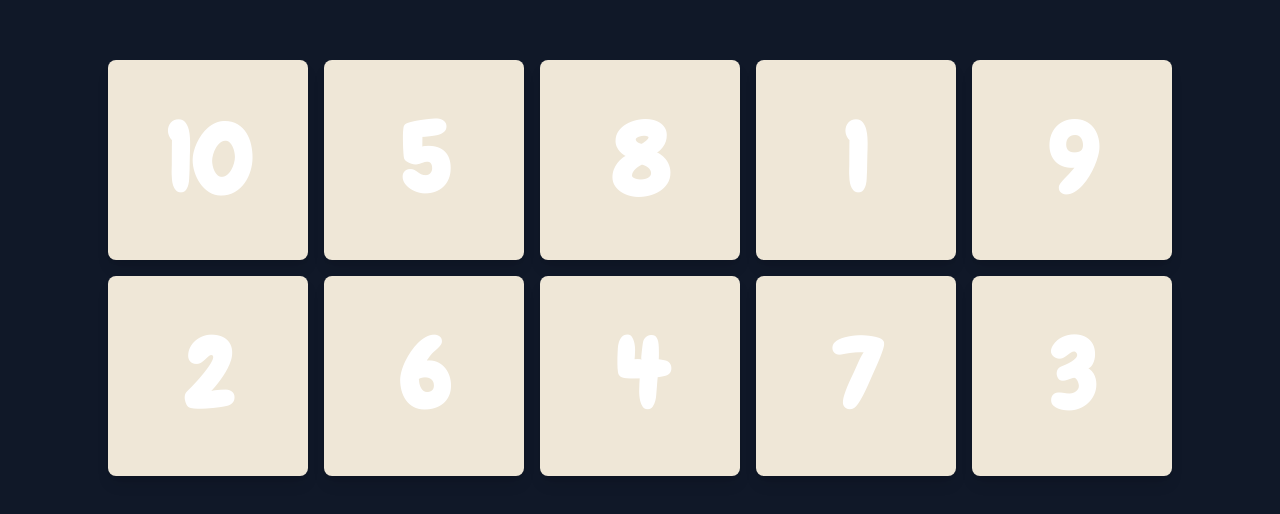
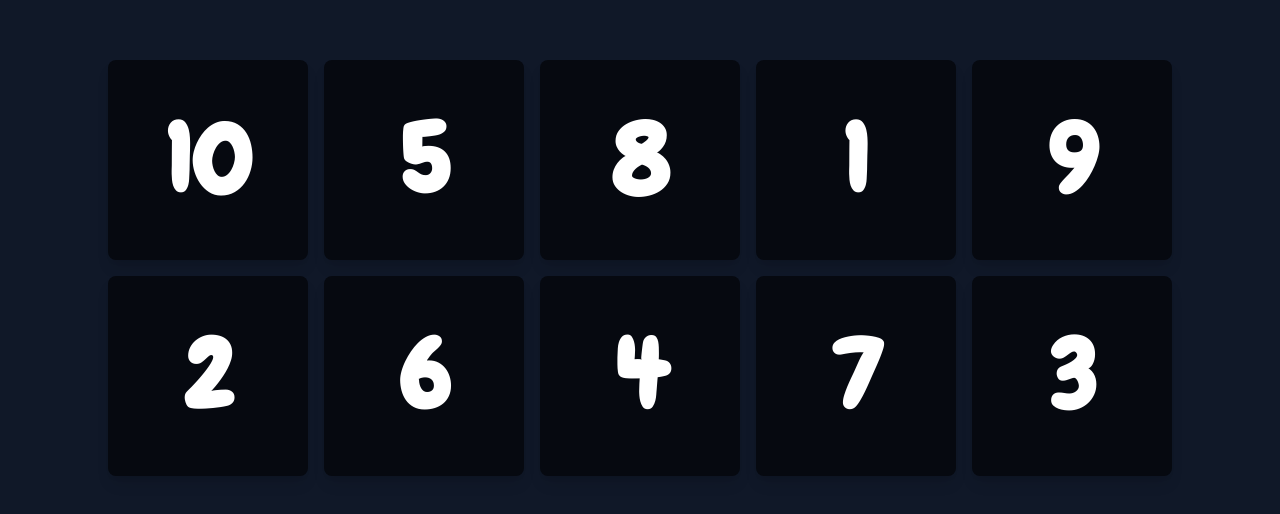
Before and after one commit to FrancescoBonizzi/tappy-tiles, a React (Vite) app: page /game in a window 1280 px wide. Shown: the part 132-646 px from the top of the page. Built offline with nearby package versions, Linux system fonts and the light colour scheme.

Commit message:
refactor: add getDarkerColor method to ColorHelper and update Scene3Game to use it for tile color

```diff
--- a/src/ColorHelper.ts
+++ b/src/ColorHelper.ts
@@ -16,6 +16,24 @@ export default {
         const bHex = b.toString(16).padStart(2, "0");
 
         return `#${rHex}${gHex}${bHex}`;
+    },
+
+    getDarkerColor: (hex: string, factor: number) => {
+        hex = hex.replace(/^#/, "");
+
+        let r = parseInt(hex.substring(0, 2), 16);
+        let g = parseInt(hex.substring(2, 4), 16);
+        let b = parseInt(hex.substring(4, 6), 16);
+
+        r = Math.max(0, Math.floor(r * (1 - factor)));
+        g = Math.max(0, Math.floor(g * (1 - factor)));
+        b = Math.max(0, Math.floor(b * (1 - factor)));
+
+        const rHex = r.toString(16).padStart(2, "0");
+        const gHex = g.toString(16).padStart(2, "0");
+        const bHex = b.toString(16).padStart(2, "0");
+
+        return `#${rHex}${gHex}${bHex}`;
     }
 
 }
--- a/src/Scene3Game.tsx
+++ b/src/Scene3Game.tsx
@@ -25,7 +25,9 @@ function Scene3Game() {
             setCurrentNumber(currentNumber + 1);
         } else {
             setWrongAttempts([...wrongAttempts, num]);
-            setTimeout(() => setWrongAttempts(wrongAttempts.filter(n => n !== num)), 500);
+            setTimeout(() => setWrongAttempts(
+                []),
+                500);
         }
     };
 
@@ -46,7 +48,7 @@ function Scene3Game() {
                         ? 'transparent'
                         : isWrong
                             ? 'red'
-                            : ColorHelper.getComplementaryColor(choosenColor);
+                            : ColorHelper.getDarkerColor(choosenColor, 0.6);
 
                     return (
                         <motion.div
@@ -54,6 +56,7 @@ function Scene3Game() {
                             className={'w-50 h-50 flex items-center justify-center cursor-pointer rounded-lg shadow-lg transition-all'}
                             style={{backgroundColor: tileColor}}
                             whileTap={{scale: 0.9}}
+                            transition={{duration: 0.5}}
                             onClick={() => handleTileClick(num)}>
 
                             {revealed.includes(num) ? (
```
